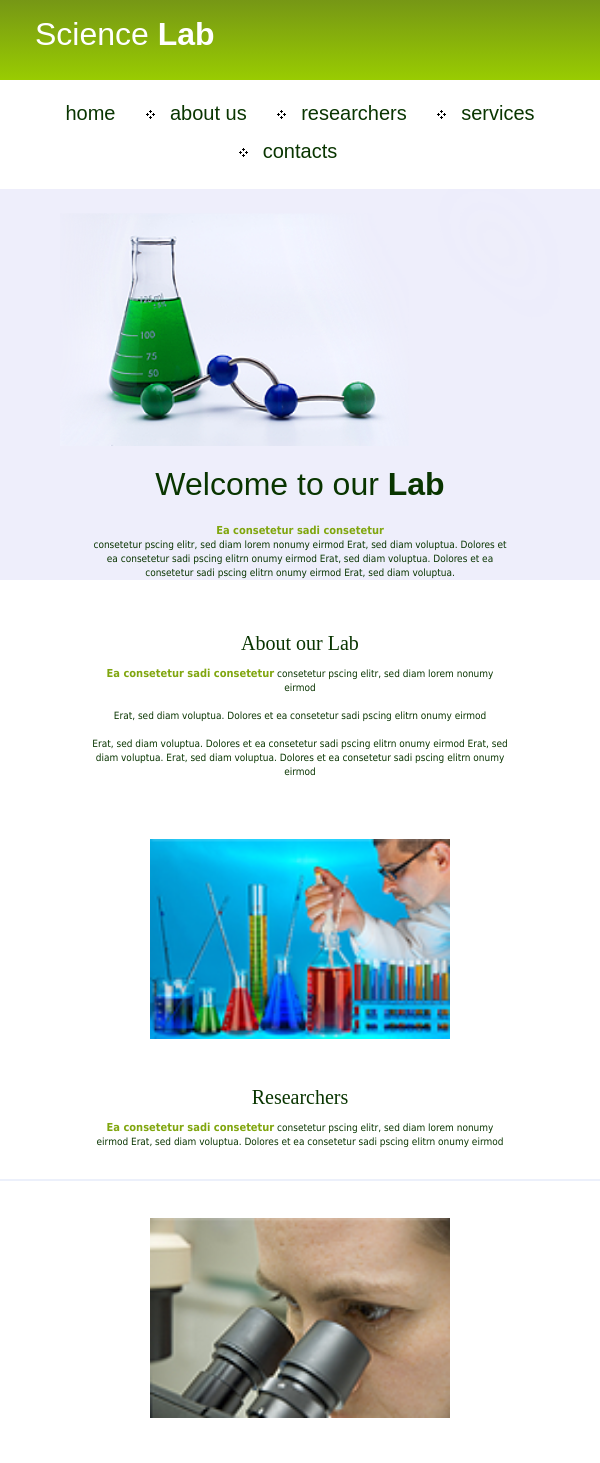
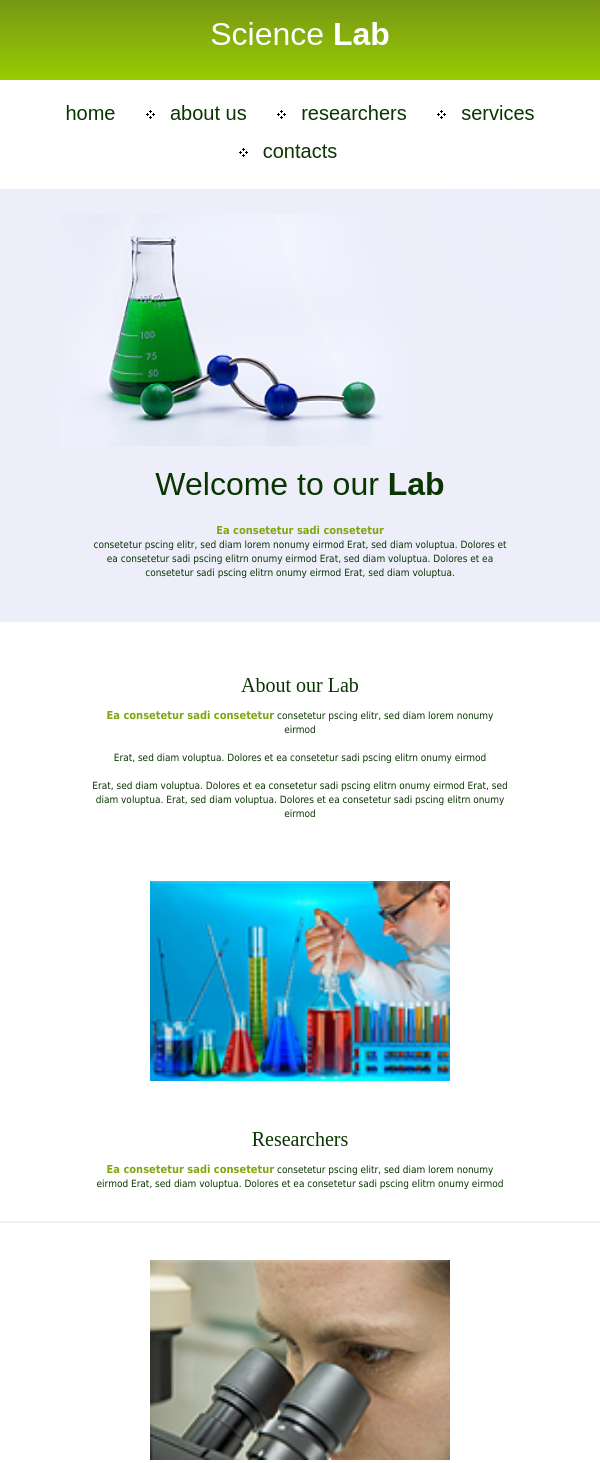
Before and after one commit to LeraB/GH_Home_Work_4, a plain HTML site: page index.html in a window 600 px wide. Shown: the top 1463 px of the page. Drawn offline with Linux system fonts and the light colour scheme.

Commit message:
fixed position logo and footer content

```diff
--- a/sass/themes/_media_file.scss
+++ b/sass/themes/_media_file.scss
@@ -50,6 +50,7 @@
     }
   }
   #about-section {
+   background-position-x: 4%;
     #about-block {
       width: 25%;
       padding-left: 5%;
@@ -76,6 +77,11 @@
 @media (max-width: 600px) {
   .wraper {
     width: 100%;
+    .logo p{
+      text-align: center;
+      padding-left: 0;
+
+    }
     nav {
       margin: 0 5%;
 
@@ -97,6 +103,9 @@ img{
   width: 90%;
 
 }
+    p{
+      padding-bottom: 7%;
+    }
     div{
       float: inherit;
       margin-top: 0px;
@@ -115,6 +124,7 @@ img{
 
     }}
   #about-section {
+    background-position-x: 4%;
     div{
       margin-top: 5%;
 
@@ -147,5 +157,10 @@ img{
           margin: 0 auto;
       }
     }
-  }}
+  }
+
+  }
+  footer{
+    text-align: center;
+  }
 }
```
Also changed, not shown: css/main.css.
